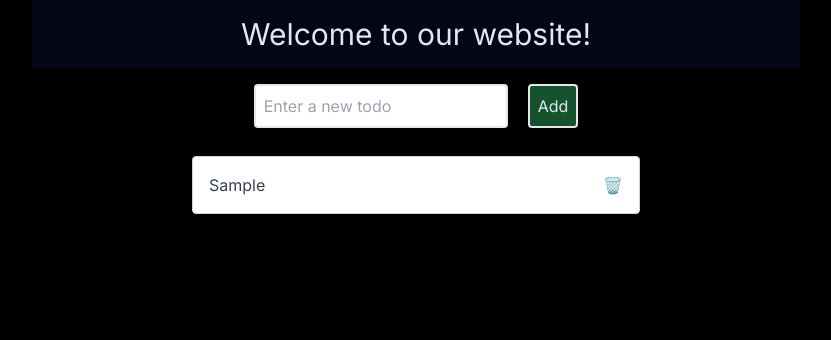
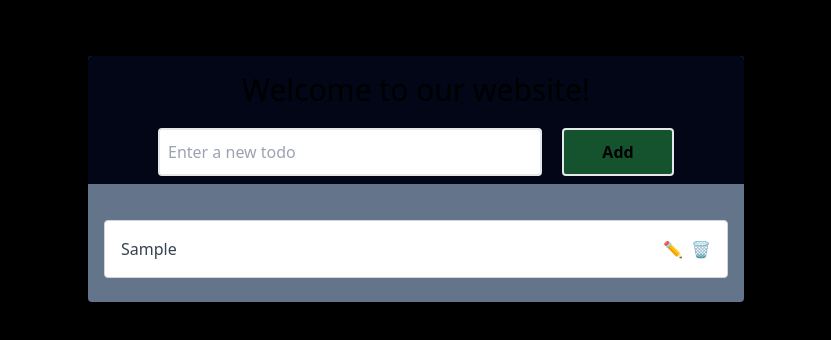
Before and after one commit to jhonatanCastor/To-do-List, a Next.js app: page / in a window 1280 px wide. Both pictures are taken after typing "Sample" into the empty fields and a click on the button "Add". Shown: the top 340 px of the page, without its empty margins (224-1055 px from the left). Built offline with nearby package versions, Linux system fonts and the light colour scheme.

Commit message:
feature: create funct to edit task

```diff
--- a/src/app/page.tsx
+++ b/src/app/page.tsx
@@ -1,15 +1,16 @@
 'use client'
 
-import React, { useState } from "react"
+import React, { useState } from "react";
 import { TodoObject } from "./models/Todo";
 import { v4 as uuidv4 } from 'uuid';
 
 const Home: React.FC = () => {
   const [todo, setTodo] = useState<string>('');
   const [all, setAll] = useState<TodoObject[]>([]);
+  const [editingTaskId, setEditingTaskId] = useState<string | null>(null);
+  const [editedTask, setEditedTask] = useState<string>('');
 
   const addAll = () => {
-    console.log('entrou')
     setAll([{ id: uuidv4(), value: todo, done: false }, ...all]);
     setTodo("");
   }
@@ -22,19 +23,28 @@ const Home: React.FC = () => {
     setAll(all.filter(todo => todo.id !== id));
   }
 
+  const startEditingTask = (id: string, value: string) => {
+    setEditingTaskId(id);
+    setEditedTask(value);
+  }
+
+  const updateTask = (id: string) => {
+    setAll(all.map(todo => todo.id === id ? { ...todo, value: editedTask } : todo));
+    setEditingTaskId(null);
+  }
+
   return (
-    <>
-      <header className="bg-slate-950 p-2 mx-64">
+    <body className="bg-black">
+      <div className="p-14">
+        <div className="bg-slate-500 mx-64 rounded">
+          <header className="bg-slate-950 p-2 rounded-t">
             <div className="flex flex-col items-center justify-center">
               <h1 className="my-2 text-3xl">Welcome to our website!</h1>
-        </div>
-      </header>
-      <main className="p-4 flex flex-col items-center justify-center">
-        <div className="flex">
+              <div className="flex mt-3">
                 <input
                   type="text"
                   placeholder="Enter a new todo"
-            className="flex p-2 rounded mr-5 text-slate-900 border-2"
+                  className="flex p-2 rounded mr-5 h-12 w-96 text-slate-900 border-2"
                   onChange={(e) => {
                     setTodo(e.target.value);
                   }}
@@ -42,32 +52,66 @@ const Home: React.FC = () => {
                 />
 
                 <button
-            className="bg-green-900 border-2 p-2 rounded"
+                  className="bg-green-900 border-2 p-2 w-28 font-bold rounded"
                   onClick={() => addAll()}>Add</button>
               </div>
-        <ul className="mt-5 w-full max-w-md">
+            </div>
+          </header>
+          <main className="p-4 flex flex-col ">
+            <div className="items-center justify-center max-h-96 overflow-y-auto w-full">
+              <ul className="mt-5 w-full ">
                 {all.map((todo) => (
                   <li
                     key={todo.id}
                     className={`bg-white p-4 my-2 rounded border border-gray-300 flex items-center justify-between ${todo.done ? 'line-through text-gray-500' : 'text-gray-700'
                       }`}
                   >
-              <span onClick={() => makeAllDone(todo.id)} className="cursor-pointer">
+                    {editingTaskId === todo.id ? (
+                      <input
+                        type="text"
+                        value={editedTask}
+                        onChange={(e) => setEditedTask(e.target.value)}
+                      />
+                    ) : (
+                      <span
+                        onClick={() => makeAllDone(todo.id)}
+                        className="cursor-pointer"
+                      >
                         {todo.value}
                       </span>
-
+                    )}
+                    <div>
+                      {editingTaskId === todo.id ? (
                         <button
-                className="text-red-500"
+                          className="text-green-500"
+                          onClick={() => updateTask(todo.id)}
+                        >
+                          ✔️
+                        </button>
+                      ) : (
+                        <button
+                          className="text-blue-500"
+                          onClick={() => startEditingTask(todo.id, todo.value)}
+                        >
+                          ✏️
+                        </button>
+                      )}
+                      <button
+                        className="text-red-500 ml-2"
                         onClick={() => removeTodo(todo.id)}
                       >
                         🗑️
                       </button>
+                    </div>
                   </li>
                 ))}
               </ul>
+            </div>
           </main>
-    </>
-  )
+        </div>
+      </div>
+    </body>
+  );
 }
 
 export default Home;
```
Lines whose indentation alone changed are shown as unchanged.
